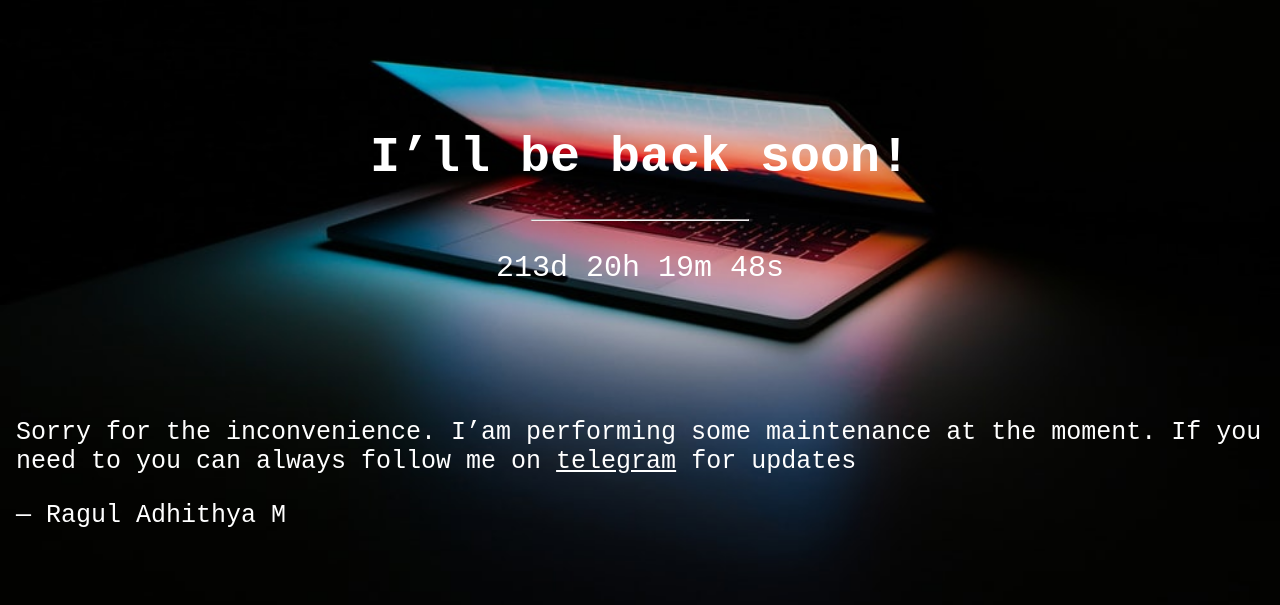
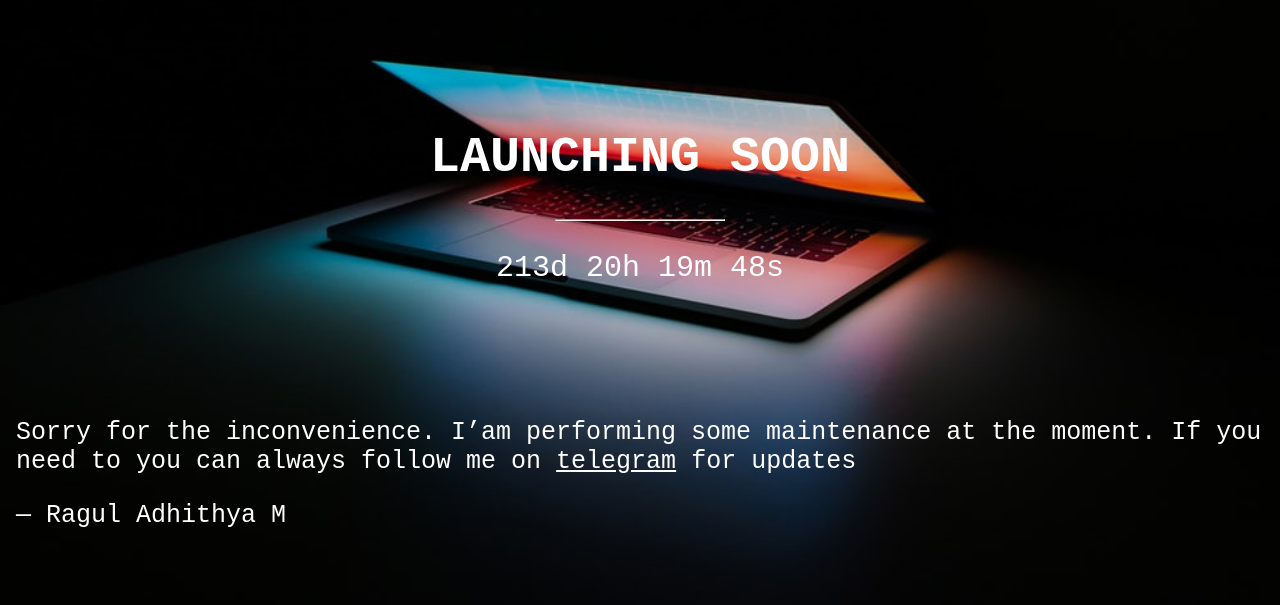
Before and after one commit to techieatkct/blog, a plain HTML site: page index.html in a window 1280 px wide. Shown: the part 195-800 px from the top of the page. Drawn offline with Linux system fonts and the light colour scheme.

Commit message:
Initial commit

```diff
--- a/index.html
+++ b/index.html
@@ -51,7 +51,7 @@ hr {
     <p></p>
   </div>
   <div class="middle">
-    <h1>I&rsquo;ll be back soon!</h1>
+    <h1>LAUNCHING SOON</h1>
     <hr>
     <p id="demo" style="font-size:30px"></p>
   </div>
```
